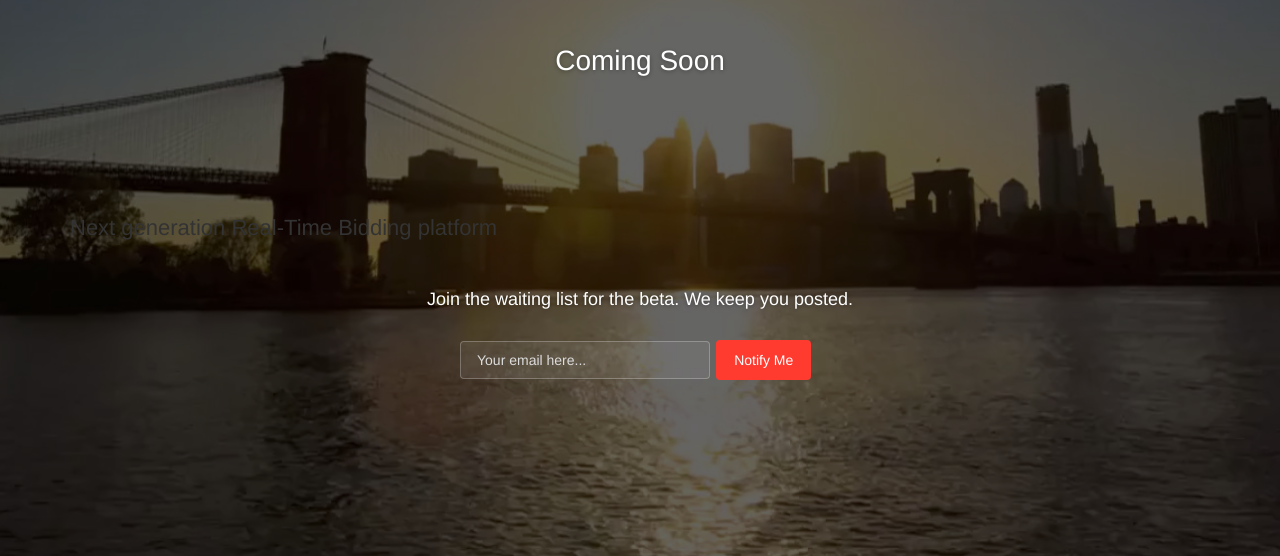
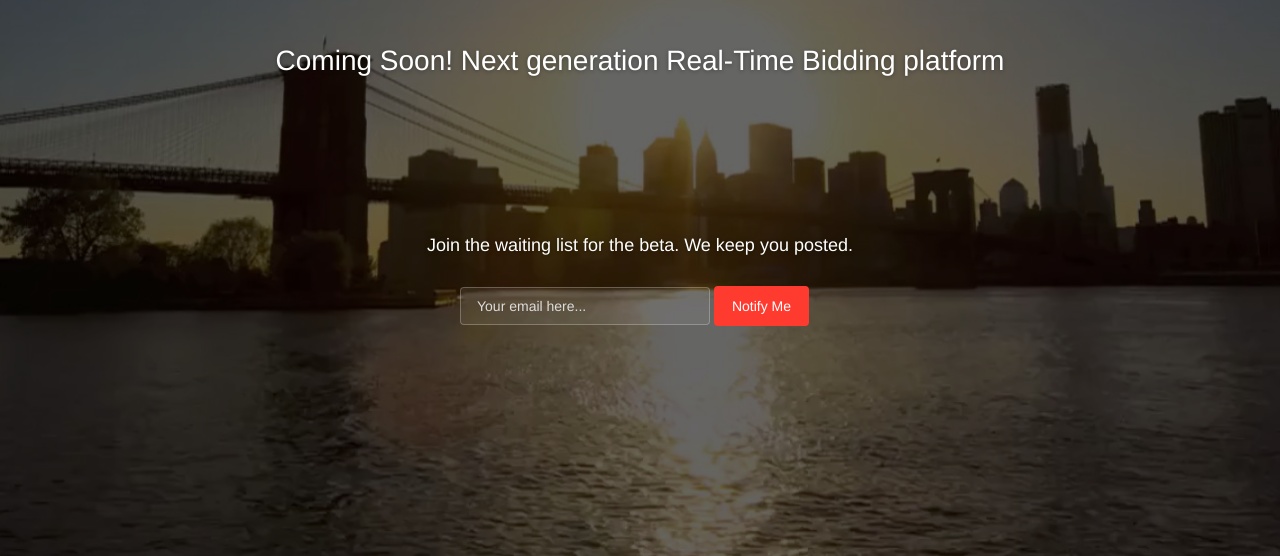
Before and after one commit to foxrtb/foxrtb.github.io, a plain HTML site: page index.html in a window 1280 px wide. Shown: the part 244-800 px from the top of the page. Drawn offline with Linux system fonts and the light colour scheme; a web font is replaced by a local one.

Commit message:
index update

```diff
--- a/index.html
+++ b/index.html
@@ -78,8 +78,8 @@
 <!--  H1 can have 2 designs: "logo" and "logo cursive"           -->
 
         <div class="content">
-            <h4 class="motto">Coming Soon</h4>
-						<h4> Next generation Real-Time Bidding platform <h4>
+            <h4 class="motto">Coming Soon! Next generation Real-Time Bidding platform</h4>
+
             <div class="subscribe">
                 <h5 class="info-text">
                     Join the waiting list for the beta. We keep you posted.
```
